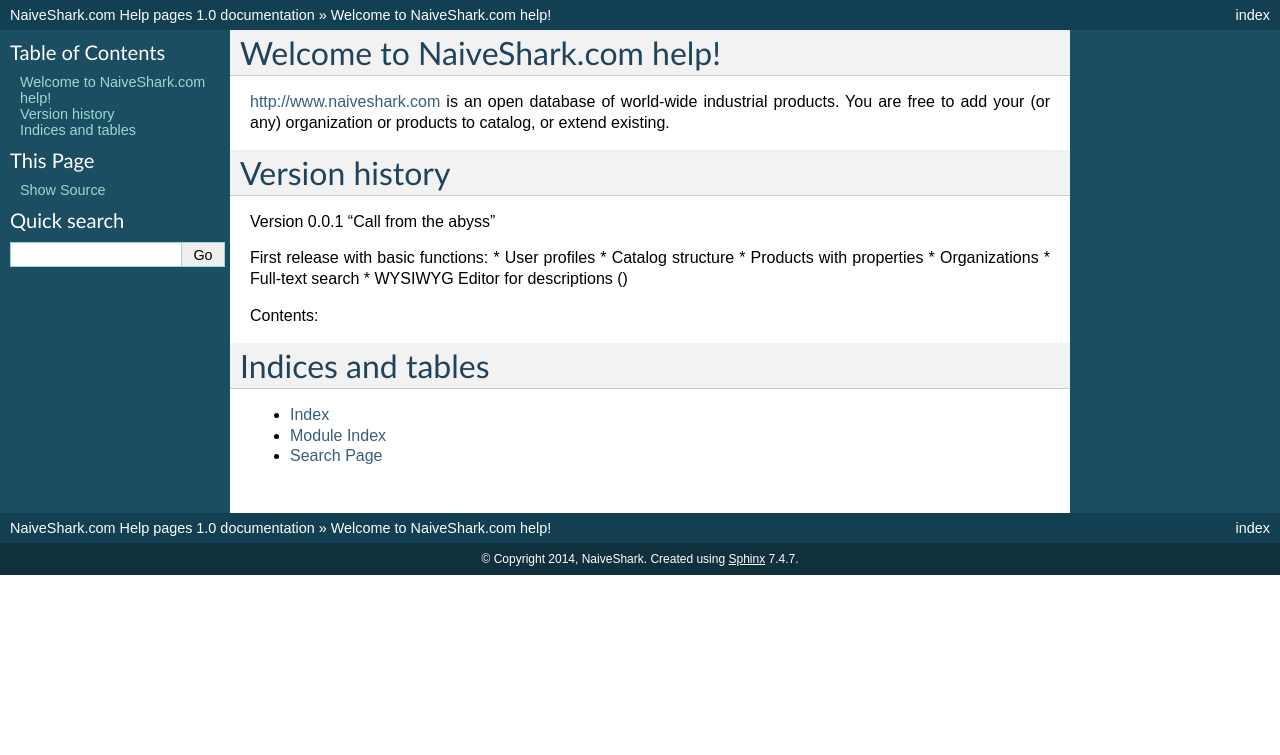
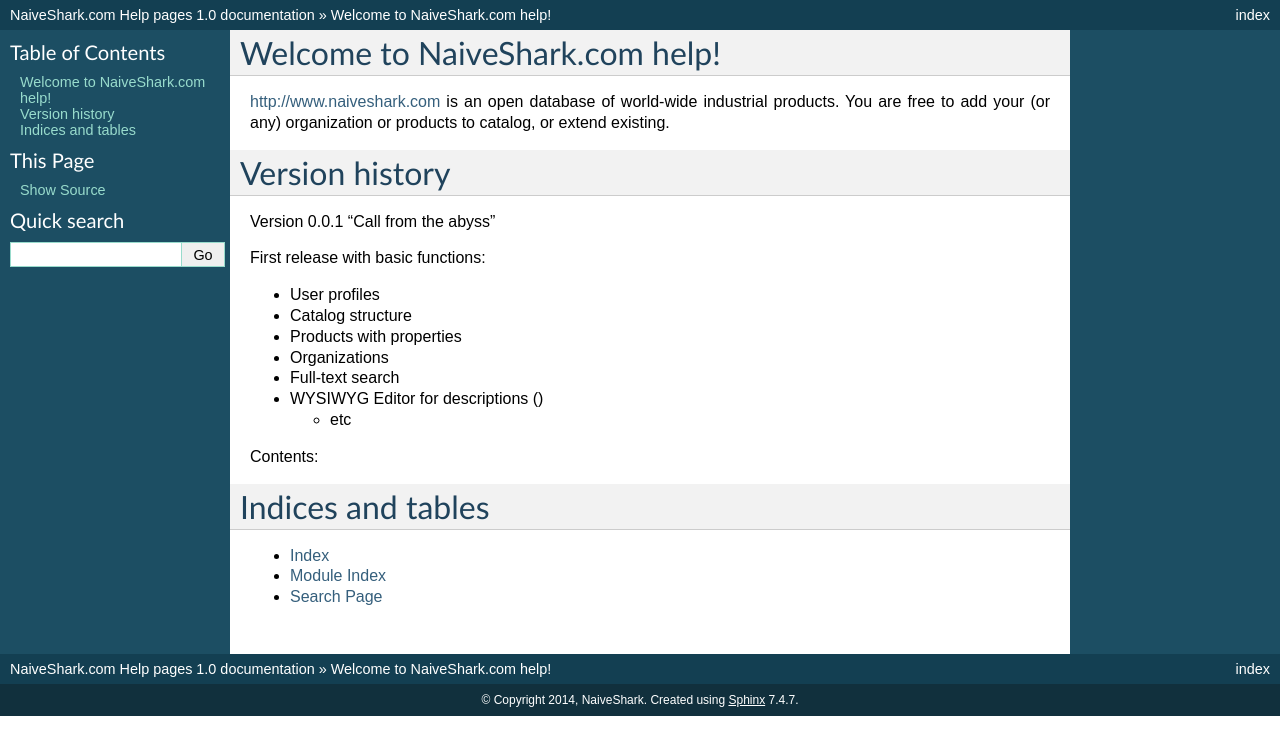
Before and after one commit to NaiveShark/NaiveSharkComDoc, a Sphinx documentation site: the page built from docs/index.rst, in a window 1280 px wide. Shown: the top 755 px of the page. Built offline with Sphinx 7.4.7, drawn with Linux system fonts in a browser that asks for light colours.

Commit message:
синтаксис rst не понятен, пробую оформление списков

```diff
--- a/docs/index.rst
+++ b/docs/index.rst
@@ -14,12 +14,20 @@
 Version 0.0.1 "Call from the abyss"
 
 First release with basic functions:
+
 * User profiles
+
 * Catalog structure
+
 * Products with properties
+
 * Organizations
+
 * Full-text search
+
 * WYSIWYG Editor for descriptions ()
+
+  * etc
 
 Contents:
 
```
